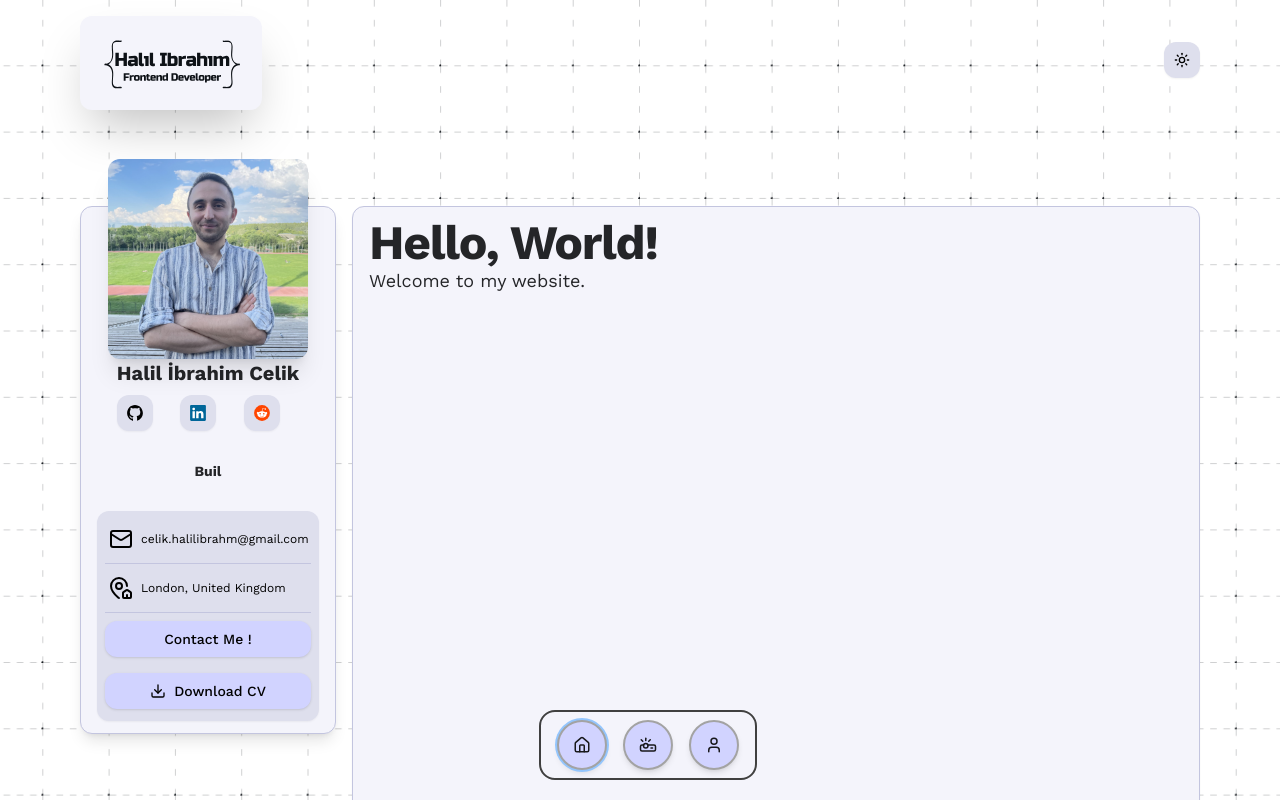
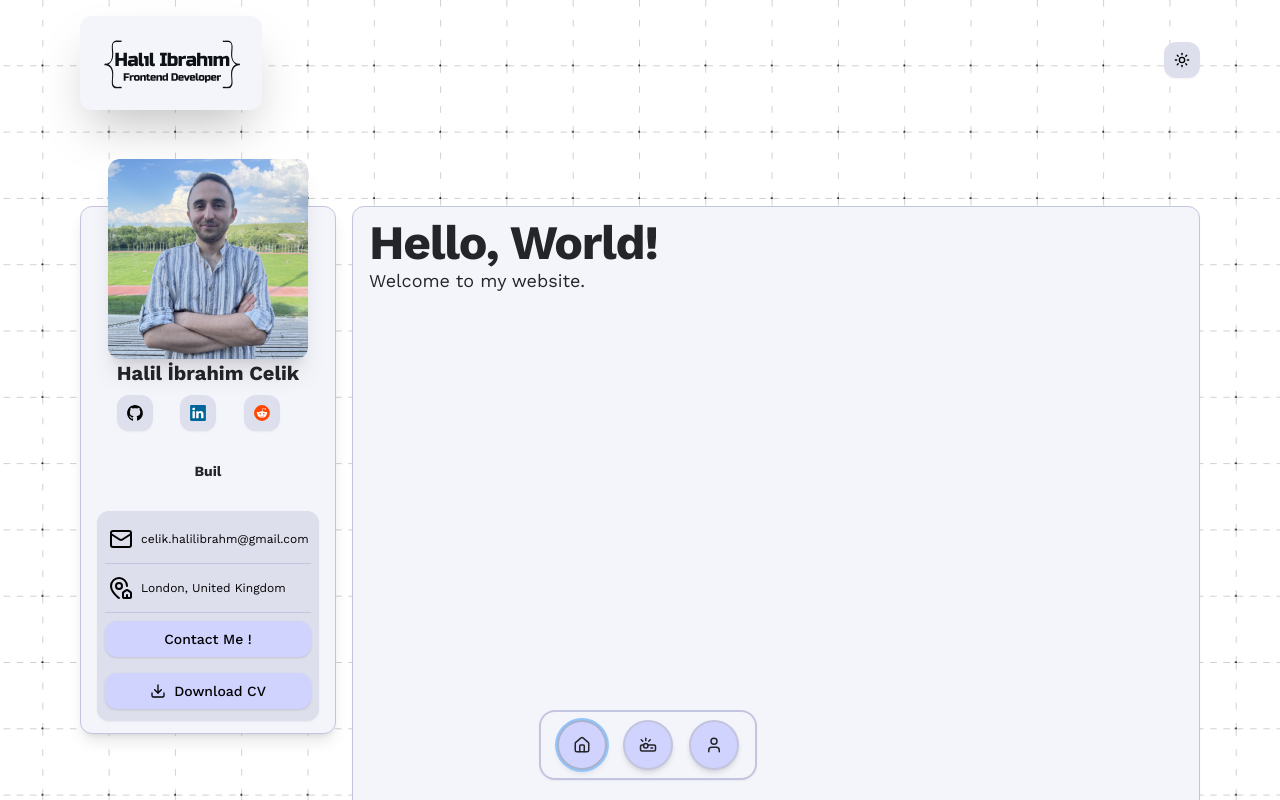
Before and after one commit to halilibrahimcelik/portfolio, a Next.js app: page / in a window 1280 px wide. Shown: the top 800 px of the page. Built offline with nearby package versions, Linux system fonts and the light colour scheme.

Commit message:
feat: integrate Contentful client and fetch projects for dynamic project listing

```diff
--- a/package.json
+++ b/package.json
@@ -9,11 +9,14 @@
     "lint": "next lint"
   },
   "dependencies": {
+    "@contentful/rich-text-react-renderer": "^16.0.1",
     "@radix-ui/react-slot": "^1.1.1",
     "@radix-ui/react-tooltip": "^1.1.8",
     "class-variance-authority": "^0.7.1",
     "clsx": "^2.1.1",
+    "contentful": "^11.5.4",
     "framer-motion": "^12.4.3",
+    "install": "^0.13.0",
     "lucide-react": "^0.474.0",
     "next": "15.1.6",
     "next-themes": "^0.4.4",
--- a/src/app/(main)/projects/page.tsx
+++ b/src/app/(main)/projects/page.tsx
@@ -1,17 +1,28 @@
 import { Heading, Text } from '@/components/theme/typography';
+import { fetchProjects } from '@/lib/api';
 import { Metadata, NextPage } from 'next';
 
 export const metadata: Metadata = {
   title: 'Halil | Frontend Developer',
   description: 'Welcome to my projects page.',
 };
-const ProjectsPage: NextPage = () => {
+const ProjectsPage: NextPage = async () => {
+  const projects = await fetchProjects();
+  console.log(projects);
   return (
     <main>
       <Heading variant='h1'>Hello, World!</Heading>
       <Text>This is my projects page.</Text>
       <Text>Here you can find my recent work and ongoing projects.</Text>
       <Text>Stay tuned for updates!</Text>
+      <ul>
+        {projects.map((project) => (
+          <li key={project.title}>
+            <Heading variant='h3'>{project.title}</Heading>
+            <Text>{project.description}</Text>
+          </li>
+        ))}
+      </ul>
     </main>
   );
 };
--- a/src/components/Dock/Dock.tsx
+++ b/src/components/Dock/Dock.tsx
@@ -20,6 +20,7 @@ import React, {
   useState,
 } from 'react';
 import { usePathname } from 'next/navigation';
+import { Card } from '../ui/card';
 
 export type DockItemData = {
   icon: React.ReactNode;
@@ -52,6 +53,7 @@ type DockItemProps = {
   magnification: number;
 };
 const MotionLink = motion(Link);
+const MotionCard = motion(Card);
 function DockItem({
   children,
   className = '',
@@ -97,9 +99,9 @@ function DockItem({
       onFocus={() => ishovered.set(1)}
       onBlur={() => ishovered.set(0)}
       onClick={onClick}
-      className={`relative inline-flex items-center justify-center rounded-full dark:bg-secondary bg-primary border-neutral-400 border-2 shadow-md ${
+      className={`relative inline-flex items-center justify-center rounded-full dark:bg-secondary bg-primary  border-2 shadow-md ${
         isActive
-          ? 'border-blue-500 dark:border-blue-400 ring-2 ring-blue-300 dark:ring-blue-600'
+          ? 'border-[#a8b3cf] dark:border-blue-400 ring-2 ring-blue-300 dark:ring-blue-600'
           : ''
       } ${className}`}
       tabIndex={0}
@@ -187,7 +189,7 @@ export default function Dock({
       style={{ height, scrollbarWidth: 'none' }}
       className='mx-2 flex max-w-full items-center fixed bottom-3 left-1/2 bg-blend-multiply transform -translate-x-1/2'
     >
-      <motion.div
+      <MotionCard
         onMouseMove={({ pageX }) => {
           ishovered.set(1);
           mouseX.set(pageX);
@@ -196,7 +198,7 @@ export default function Dock({
           ishovered.set(0);
           mouseX.set(Infinity);
         }}
-        className={`${className} absolute bottom-2 left-1/2 transform -translate-x-1/2 flex items-end w-fit gap-4 rounded-2xl border-neutral-700 border-2 pb-2 px-4`}
+        className={`${className} absolute bottom-2 left-1/2 transform -translate-x-1/2 flex items-end w-fit gap-4 rounded-2xl  border-2 pb-2 px-4`}
         style={{ height: panelHeight }}
         role='toolbar'
         aria-label='Application dock'
@@ -217,7 +219,7 @@ export default function Dock({
             <DockLabel>{item.label}</DockLabel>
           </DockItem>
         ))}
-      </motion.div>
+      </MotionCard>
     </motion.div>
   );
 }
--- /dev/null
+++ b/src/lib/api.ts
@@ -0,0 +1,25 @@
+import client from '../../contentfulClient';
+
+export interface Project {
+  title: string;
+  description: string;
+}
+
+export interface ProjectEntry {
+  fields: {
+    title: string;
+    description: string;
+  };
+  contentTypeId: string;
+}
+
+export async function fetchProjects(): Promise<Project[]> {
+  const response = await client.getEntries<ProjectEntry>({
+    content_type: 'projects', // Replace with your Contentful content type ID
+  });
+
+  return response.items.map((item) => ({
+    title: item.fields.title,
+    description: item.fields.description,
+  }));
+}
```
Also changed, not shown: contentfulClient.ts (added, +8 -0 lines), 1 other file (tests, documents, lock files or other folders).
